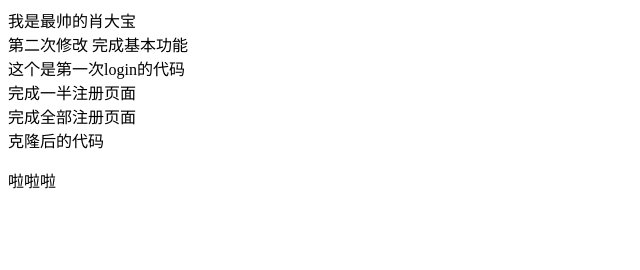
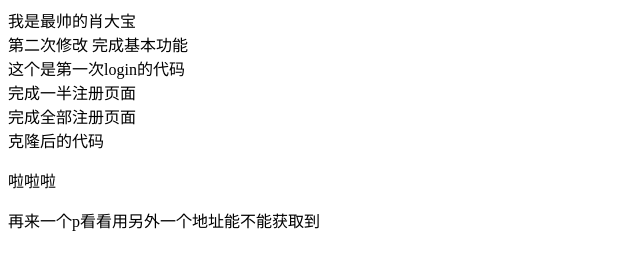
Before and after one commit to lihui6688/first-Demo, a plain HTML site: page index.html in a window 1280 px wide. Shown: the whole page, without its empty margins (0-640 px from the left). Drawn offline with Linux system fonts and the light colour scheme.

Commit message:
再来一次

```diff
--- a/index.html
+++ b/index.html
@@ -13,5 +13,6 @@
 
 <div>克隆后的代码</div>
 <p>啦啦啦</p>
+<p>再来一个p看看用另外一个地址能不能获取到</p>
 </body>
 </html>
```
